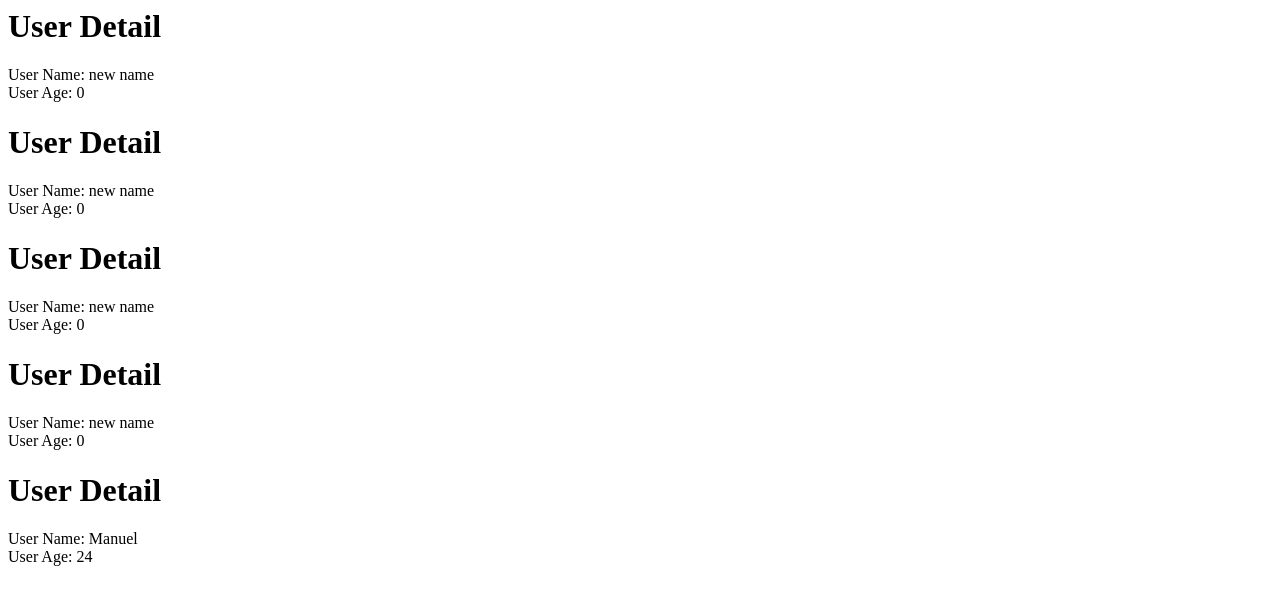
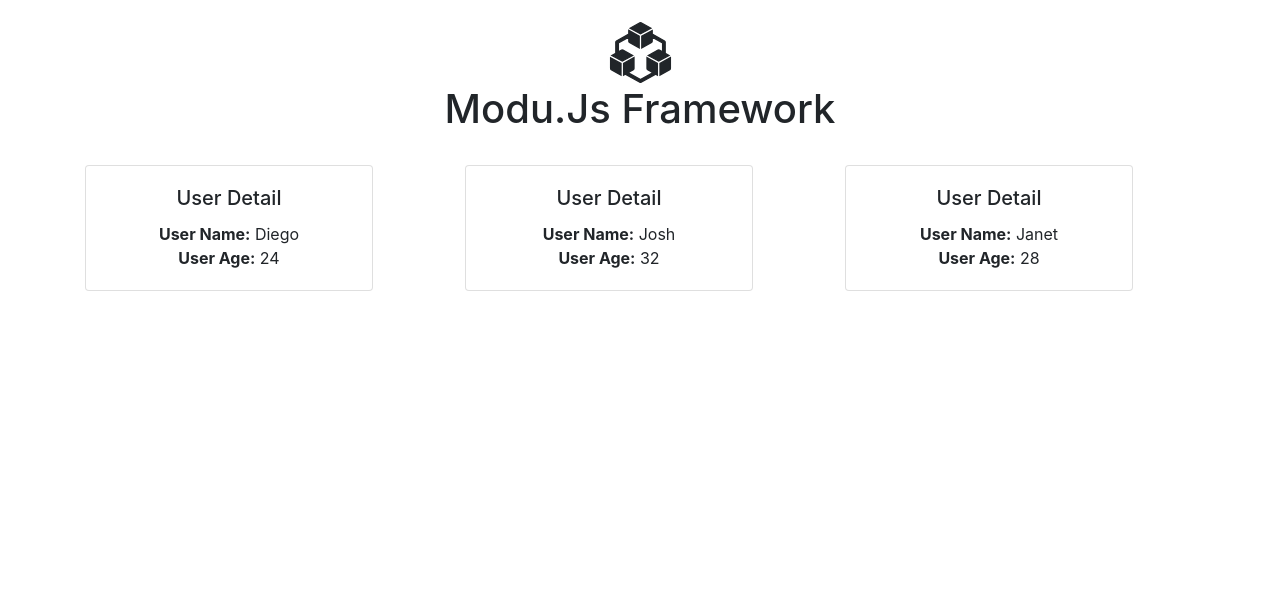
Before and after one commit to diegodominguez3/Modujs-Web-Framework, a website with bundled scripts: page index.html in a window 1280 px wide. Built offline with nearby package versions, Linux system fonts and the light colour scheme; data requests are answered from the project's data file.

Commit message:
demo render

```diff
--- a/db.json
+++ b/db.json
@@ -2,28 +2,18 @@
   "users": [
     {
       "id": 1,
-      "name": "new name",
-      "age": 0
+      "name": "Diego",
+      "age": 24
     },
     {
       "id": 2,
-      "name": "new name",
-      "age": 0
+      "name": "Josh",
+      "age": 32
     },
     {
       "id": 3,
-      "name": "new name",
-      "age": 0
-    },
-    {
-      "id": 4,
-      "name": "new name",
-      "age": 0
-    },
-    {
-      "name": "Manuel",
-      "age": 24,
-      "id": 5
+      "name": "Janet",
+      "age": 28
     }
   ]
 }
--- a/index.html
+++ b/index.html
@@ -1,6 +1,23 @@
 <html>
+  <head>
+    <link
+      rel="stylesheet"
+      href="https://stackpath.bootstrapcdn.com/bootstrap/4.4.1/css/bootstrap.min.css"
+      integrity="sha384-Vkoo8x4CGsO3+Hhxv8T/Q5PaXtkKtu6ug5TOeNV6gBiFeWPGFN9MuhOf23Q9Ifjh"
+      crossorigin="anonymous"
+    />
+  </head>
   <body>
-    <div id="root"></div>
+    <div
+      id="root"
+      class="container"
+      style="margin-top: 20px; text-align: center"
+    >
+      <img src="./src/modu-icon.svg" alt="modu icon" width="65" />
+      <h1>Modu.Js Framework</h1>
+      <br />
+      <div id="test-row" class="row"></div>
+    </div>
     <script src="./src/index.ts"></script>
   </body>
 </html>
--- a/lib/LibTest.ts
+++ b/lib/LibTest.ts
@@ -12,9 +12,9 @@ export class LibTest {
     );
 
     users.on('change', () => {
-      const root = document.getElementById('root');
-      if (root) {
-        const userList = new UserList(root, users).render();
+      const testId = document.getElementById('test-row');
+      if (testId) {
+        const userList = new UserList(testId, users).render();
       }
     });
 
--- a/lib/views/TestViews/UserList.ts
+++ b/lib/views/TestViews/UserList.ts
@@ -4,6 +4,7 @@ import { UserShow } from './UserShow';
 
 export class UserList extends CollectionView<User, UserProps> {
   renderItem(model: User, itemParent: Element): void {
+    itemParent.className = 'col-sm-4';
     new UserShow(itemParent, model).render();
   }
 }
--- a/lib/views/TestViews/UserShow.ts
+++ b/lib/views/TestViews/UserShow.ts
@@ -4,10 +4,14 @@ import { User, UserProps } from '../../models/TestModel/User';
 export class UserShow extends View<User, UserProps> {
   template(): string {
     return `
-      <div>
-      <h1>User Detail</h1>
-      <div>User Name: ${this.model.get('name')}</div>
-      <div>User Age: ${this.model.get('age')}</div>
+      <div class="card" style="width: 18rem">
+        <div class="card-body">
+          <h5 class="card-title">User Detail</h5>
+          <div class="card-text"><b>User Name:</b> ${this.model.get(
+            'name'
+          )}</div>
+          <div class="card-text"><b>User Age:</b> ${this.model.get('age')}</div>
+        </div>
       </div>
     `;
   }
```
Also changed, not shown: src/modu-icon.svg (added).
